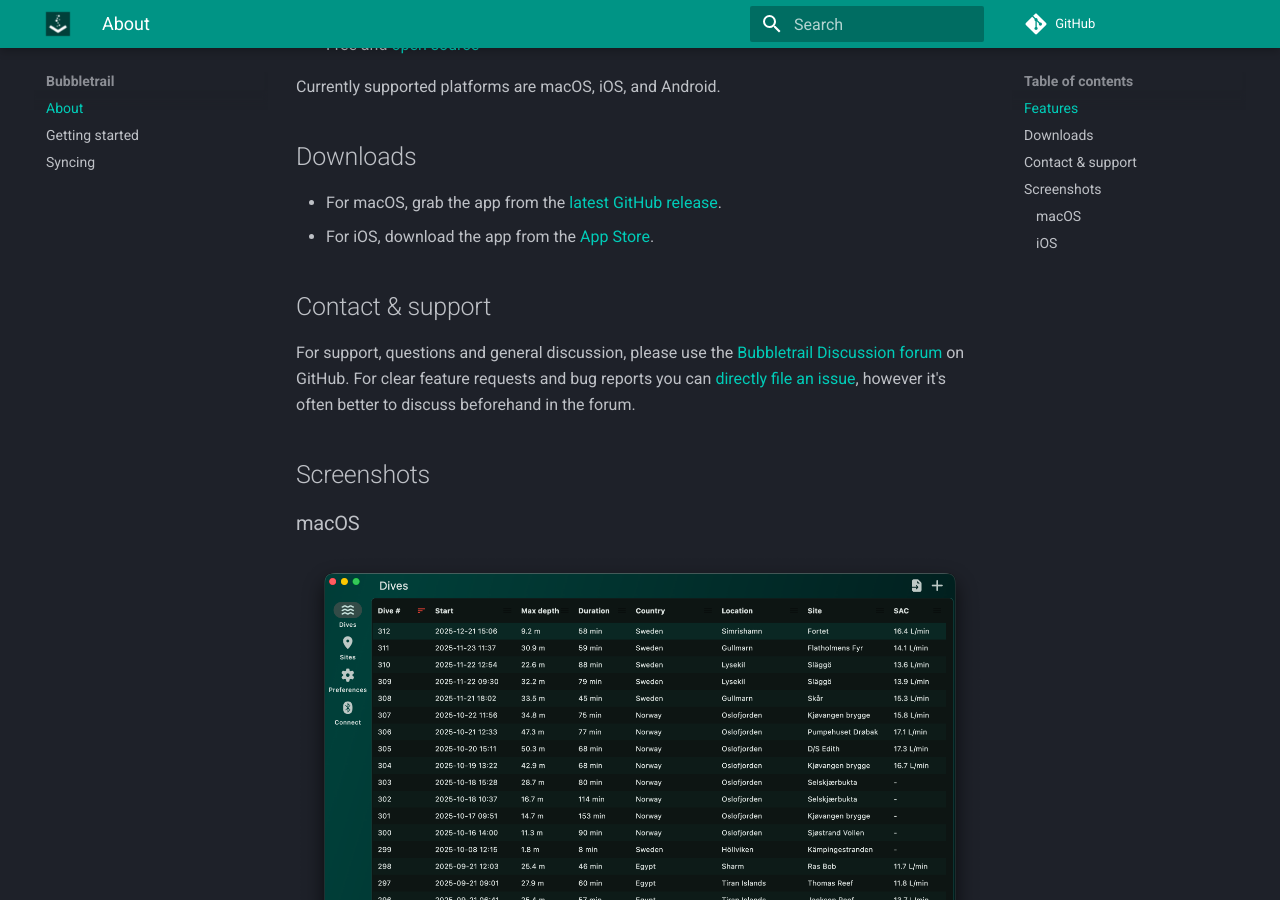
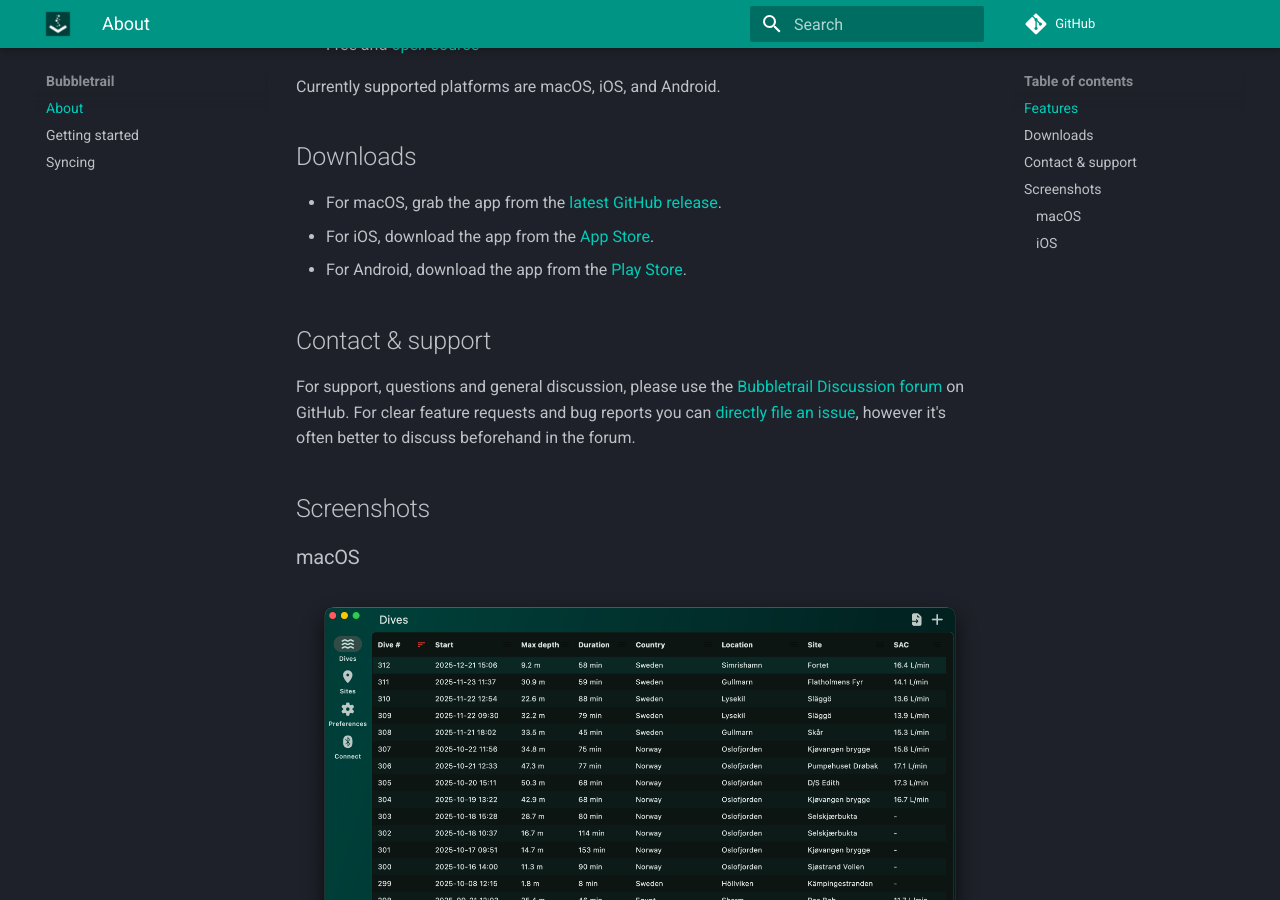
Before and after one commit to bubbletrail/bubbletrail.github.io, an MkDocs documentation site: the page built from docs/index.md, in a window 1280 px wide and 900 px high, scrolled down 736 px. Built offline with MkDocs 1.6.1 and Material for MkDocs 9.7.7, drawn with Linux system fonts in a browser that asks for light colours; comment, search, counter and statistics services are not loaded.

Commit message:
feat: play store links

```diff
--- a/docs/index.md
+++ b/docs/index.md
@@ -28,10 +28,9 @@ Currently supported platforms are macOS, iOS, and Android.
 
 ## Downloads
 
-- For macOS, grab the app from the [latest GitHub
-  release](https://github.com/bubbletrail/bubbletrail/releases/latest).
-- For iOS, download the app from the [App
-  Store](https://apps.apple.com/app/id6756735362).
+- For macOS, grab the app from the [latest GitHub release][gh].
+- For iOS, download the app from the [App Store][as].
+- For Android, download the app from the [Play Store][ps].
 
 ## Contact & support
 
```
Also changed, not shown: other parts of docs/index.md (+4 -0 lines), docs/getting-started.md (+3 -0 lines).
